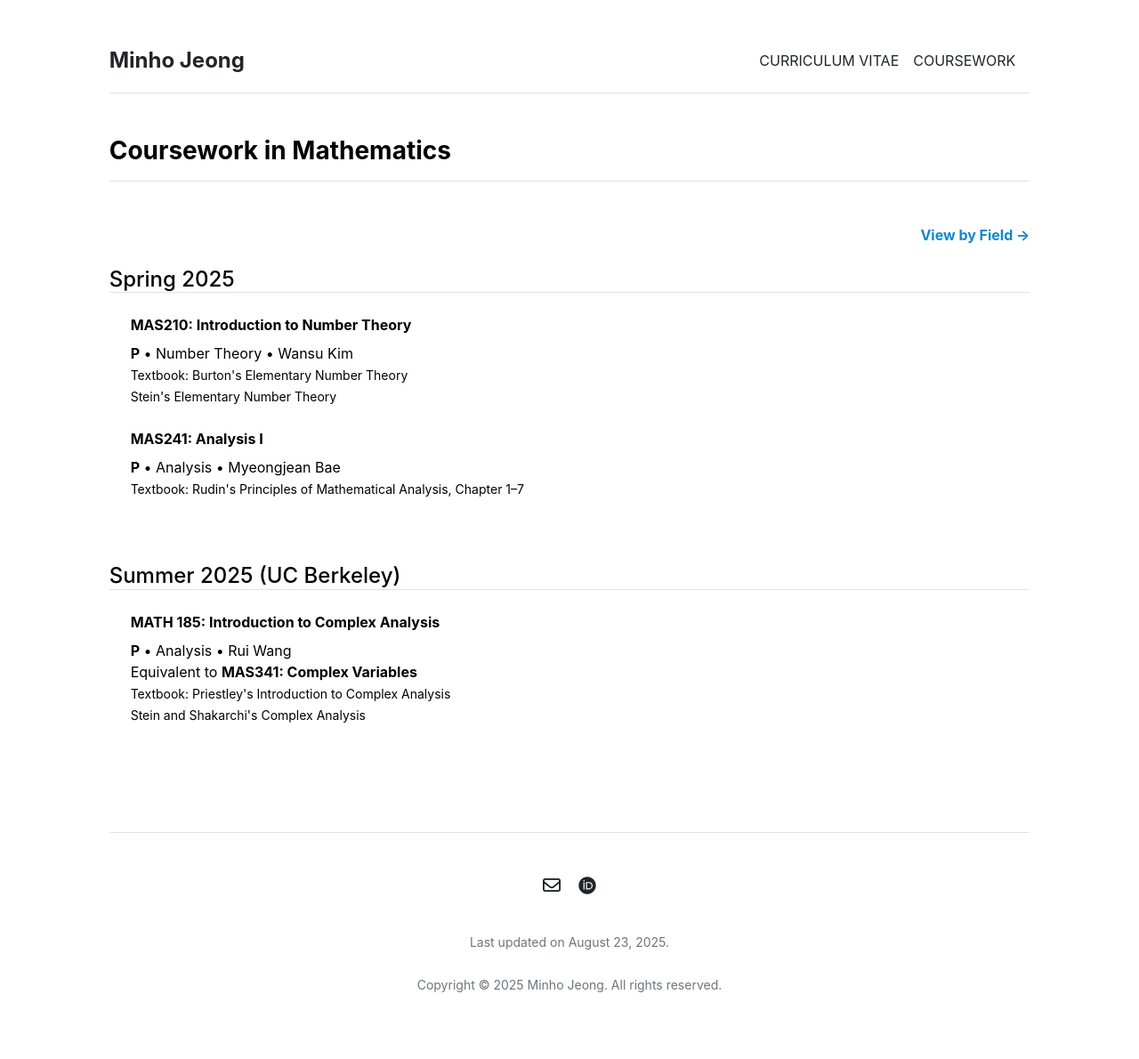
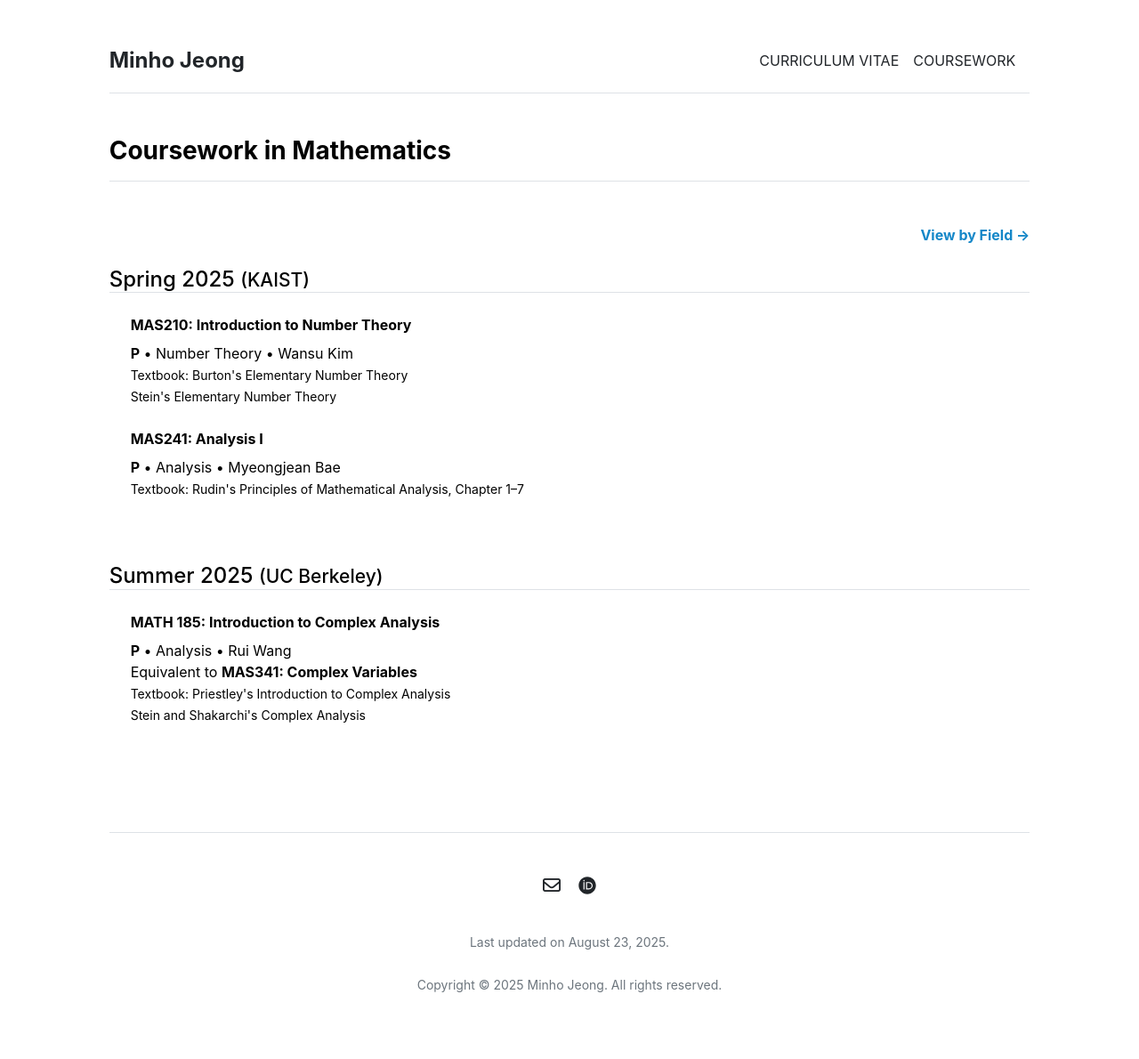
Before and after one commit to mino-jeong/mino-jeong.github.io, a Jekyll site: the page built from coursework-term.md, in a window 1280 px wide. Shown: the whole page at 89% size. Built offline with Jekyll 4.4.1, drawn with Linux system fonts in a browser that asks for light colours.

Commit message:
Update coursework-term.html

```diff
--- a/_layouts/coursework-term.html
+++ b/_layouts/coursework-term.html
@@ -17,7 +17,7 @@ layout: default
 
     <div class="mb-5 row gx-5">
       <div class="col-12">
-        <h4 class="border-bottom mb-4">Spring 2025</h4>
+        <h4 class="border-bottom mb-4">Spring 2025 <small>(KAIST)</small></h4>
         <div class="ps-md-4">
           {% for section in site.data.coursework-term.2025-1 %}
             <p class="fw-bold mb-2">{{ section.title }}</p>
@@ -32,7 +32,7 @@ layout: default
 
     <div class="mb-5 row gx-5">
       <div class="col-12">
-        <h4 class="border-bottom mb-4">Summer 2025 (UC Berkeley)</h4>
+        <h4 class="border-bottom mb-4">Summer 2025 <small>(UC Berkeley)</small></h4>
         <div class="ps-md-4">
           {% for section in site.data.coursework-term.2025-1A %}
             <p class="fw-bold mb-2">{{ section.title }}</p>
```
